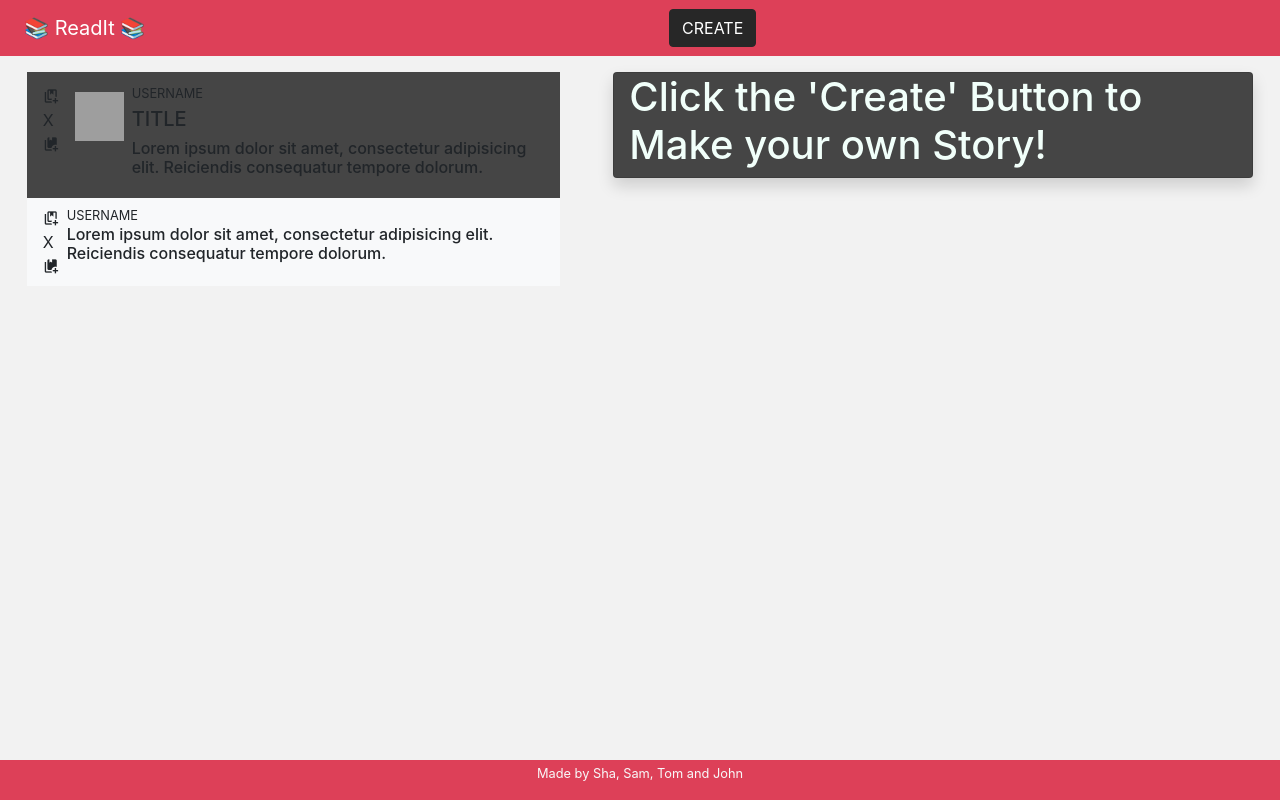
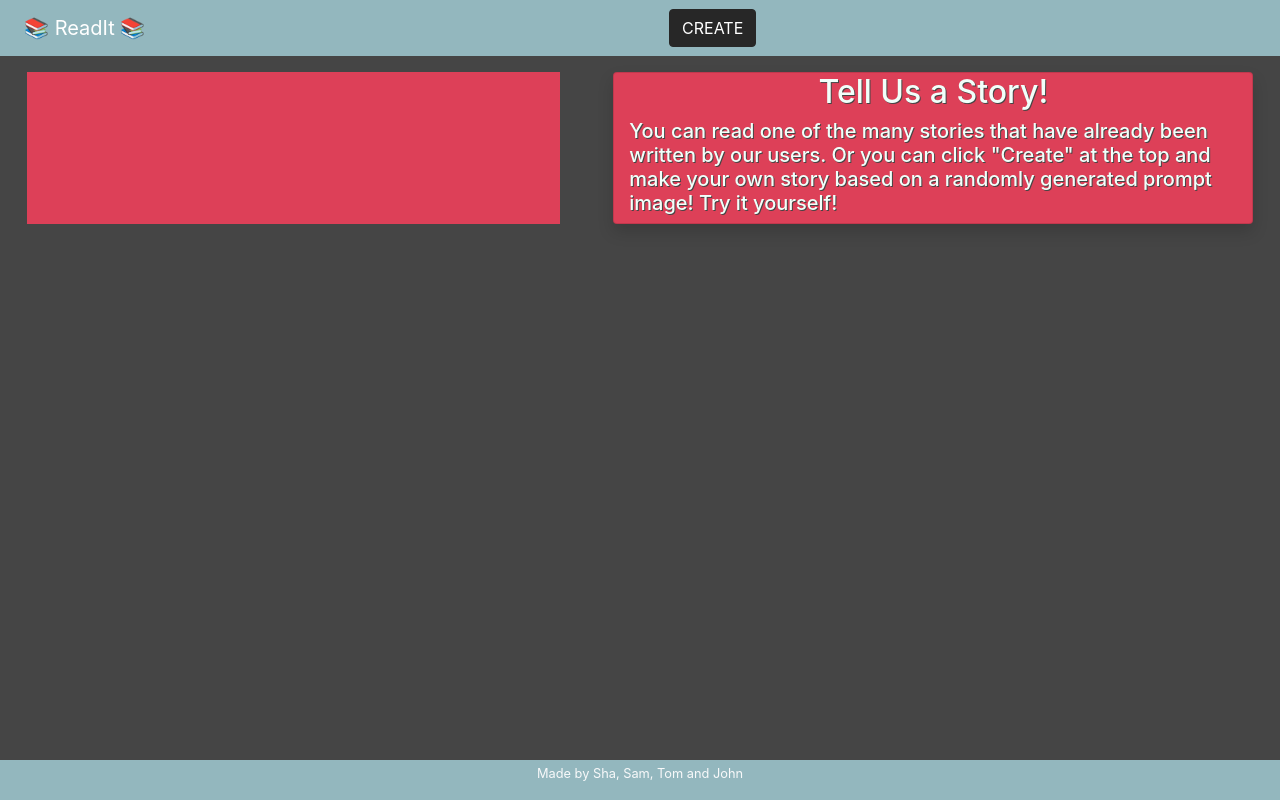
Before and after one commit to john87barker/ReadIt, a website with bundled scripts: page client/index.html in a window 1280 px wide. Built offline with nearby package versions, Linux system fonts and the light colour scheme; grey boxes are pictures that could not be loaded; a script that the page names is missing; files whose address does not match are found by name.

Commit message:
Style stuff

```diff
--- a/client/app/Models/Story.js
+++ b/client/app/Models/Story.js
@@ -43,7 +43,7 @@ export default class Story {
           <small>Comment:</small>
           <div class="input-group">
             <textarea name="body"class="form-control" aria-label="With textarea"></textarea>
-            <button class="btn btn-secondary" type="submit">SUBMIT</button>
+            <button class="btn btn-warning" type="submit">SUBMIT</button>
           </div>
         </form>
       </div>
--- a/client/assets/scss/main.scss
+++ b/client/assets/scss/main.scss
@@ -16,11 +16,7 @@ main {
 }
 
 #viewport {
-  height: 80vh;
-}
-
-.comment {
-  border: 1px solid rebeccapurple;
+  height: 50vh;
 }
 
 #viewport-comments {
@@ -34,13 +30,13 @@ main {
 }
 
 .preview-scroll{
-  max-height: 85vh;
+  max-height: 75vh;
   overflow: auto;
 }
 
 .img-viewport {
-  max-height: 400px;
-  max-width: 400px;
+  max-height: 200px;
+  max-width: 200px;
 }
 
 .action {
@@ -48,6 +44,7 @@ main {
 }
 
 .intro {
-  background-color: #454545;
+  background-color: #DD4058;
   color: #F1FFFA;
+  text-shadow: 1px 1px #454545;
 }
--- a/client/index.html
+++ b/client/index.html
@@ -25,9 +25,9 @@
   }
 </style>
 
-<body class="">
+<body class="bg-warning">
   <header>
-    <nav class="navbar navbar-dark navbar-expand bg-primary text-light">
+    <nav class="navbar navbar-dark navbar-expand bg-secondary text-light">
       <a class="navbar-brand" href="#">
 
 
@@ -69,7 +69,7 @@
     <input type="text " placeholder="Your Title" class="form-control" id="title" aria-describedby="title" name="title">
   </div>
           <div class="input-group px-2">
-            <textarea class="form-control" aria-label="With textarea" placeholder="What story does this image tell..." maxlength="1000" minlength="10" name="body"></textarea>
+            <textarea class="form-control" aria-label="With textarea" placeholder="What story does this image tell..." maxlength="500" minlength="10" name="body"></textarea>
           </div>
         </div>
         <div class="modal-footer">
@@ -78,59 +78,33 @@
         </div>
       </form>
     </div>
-
   </div>
 </div>
 
-      <div class="row my-3 justify-content-around">
-        <div class="col-5 bg-warning">
+      <div class="row justify-content-around bg-warning py-3 ">
+        <div class="col-5 bg-primary">
           <div class="row preview-scroll" id="previews">
             <!-- SECTION Preview Template Start -->
-            <div class="my-1 col-12 d-flex align-items-start p-2">
-              <div class="px-2 d-flex flex-column">
-                <i class="mdi mdi-book-plus-multiple-outline"></i><span>X</span><i class="mdi mdi-book-plus-multiple"></i>
-              </div>
-              <div>
-                <img src="https://picsum.photos/100" class="img-fluid p-2">
-              </div>
-              <div class="d-flex flex-column">
-                <small>USERNAME</small>
-                <h5 class="mt-1">TITLE</h5>
-                <h6>
-                  Lorem ipsum dolor sit amet, consectetur adipisicing elit. Reiciendis consequatur tempore dolorum.
-                </h6>
-              </div>
-            </div>
+
             <!-- SECTION Preview Template End -->
-            <div class="col-12 d-flex align-items-start p-2 bg-light">
-              <div class="px-2 d-flex flex-column">
-                <i class="mdi mdi-book-plus-multiple-outline"></i><span>X</span><i class="mdi mdi-book-plus-multiple"></i>
-              </div>
-              <div class="d-flex flex-column">
-                <small>USERNAME</small>
-                <h6>
-                  Lorem ipsum dolor sit amet, consectetur adipisicing elit. Reiciendis consequatur tempore dolorum.
-                </h6>
-              </div>
-            </div>
           </div>
         </div>
         <div class="col-6 h-100" id="viewport">
           <div class="row">
                 <div class="col card shadow intro" id="viewport-story">
-                  <h1 class="">Click the 'Create' Button to Make your own Story!</h1>
+                  <h2 class="text-center">Tell Us a Story!</h2>
+                    <div>
+                      <h5>You can read one of the many stories that have already been written by our users. Or you can click "Create" at the top and make your own story based on a randomly generated prompt image! Try it yourself!</h5>
+                    </div>
                 </div>
           </div>
           <div class="row" id="viewport-comments">
             <!-- SECTION Template Comment Start -->
-
-
-
         </div>
       </div>
     </div>
   </main>
-  <footer class="container-fluid bg-primary text-light">
+  <footer class="container-fluid bg-secondary text-light">
     <div class="row text-center">
       <div class="col">
         <p><small>Made by Sha, Sam, Tom and John</small></p>
```
Also changed, not shown: client/assets/style/main.css, 1 other file.
